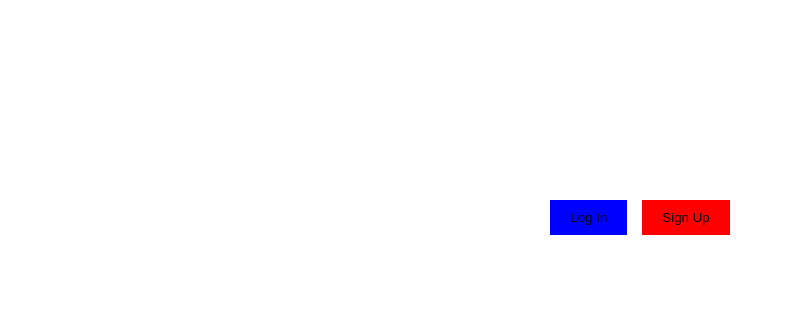
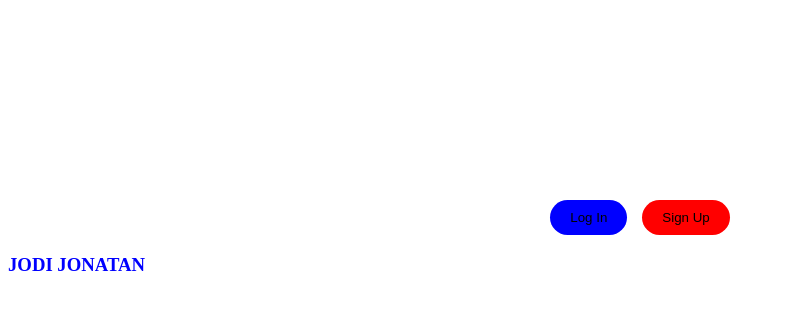
Before and after one commit to jodijonatan/JavaScript, a plain HTML site: page jsDOM/index.html in a window 1280 px wide. Both pictures are taken after a click on the button "Sign Up". Shown: the whole page, without its empty margins (0-785 px from the left). Drawn offline with Linux system fonts and the light colour scheme.

Commit message:
learn js dom pt2

```diff
--- a/jsDOM/index.html
+++ b/jsDOM/index.html
@@ -15,7 +15,9 @@
       >
         Log In
       </button>
-      <button id="toggle2" onmouseover="masuk2 ()">Sign Up</button>
+      <button id="toggle2" onmouseover="masuk2 ()" onmouseout="keluar2()">
+        Sign Up
+      </button>
     </div>
     <script src="main.js"></script>
   </body>
--- a/jsDOM/main.js
+++ b/jsDOM/main.js
@@ -12,10 +12,12 @@ btn1.style.background = "blue";
 btn1.style.marginRight = "15px";
 btn1.style.border = "none";
 btn1.style.padding = "10px 20px";
+btn1.style.borderRadius = "100px";
 
 btn2.style.background = "red";
 btn2.style.border = "none";
 btn2.style.padding = "10px 20px";
+btn2.style.borderRadius = "100px";
 
 function klik() {
   alert("BERHASIL DIKLIK");
@@ -30,8 +32,16 @@ function keluar() {
   btn1.style.background = "blue";
 }
 
-const nama = document.createElement("h1");
+const body = document.body;
+let nama = null;
 
 function masuk2() {
-  nama.textContent = "Jodi Jonatan";
+  nama = document.createElement("h3");
+  nama.textContent = "JODI JONATAN";
+  body.append(nama);
 }
+
+function keluar2() {
+  nama.style.color = "blue";
+  body.append(nama);
+}
```
